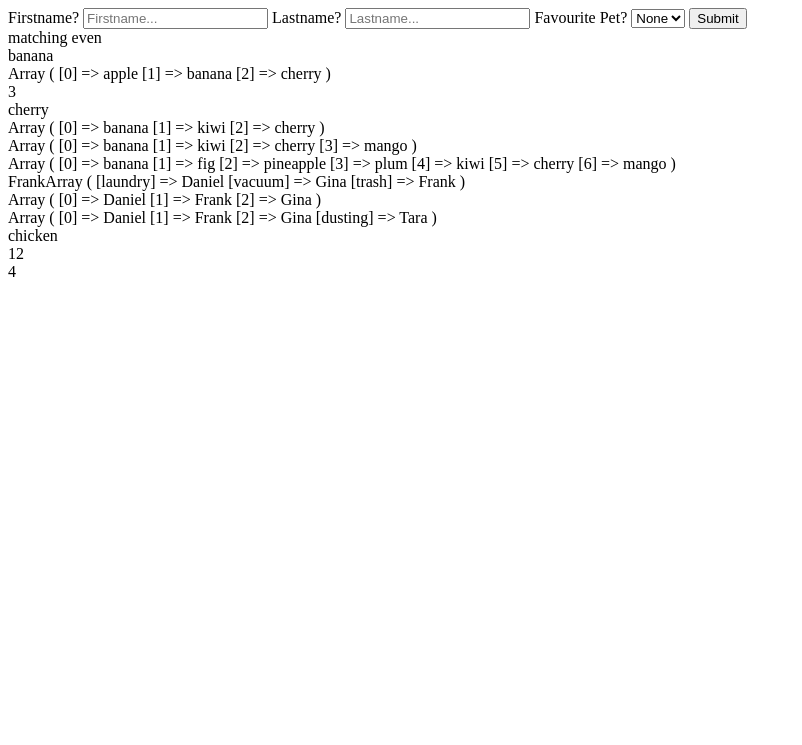
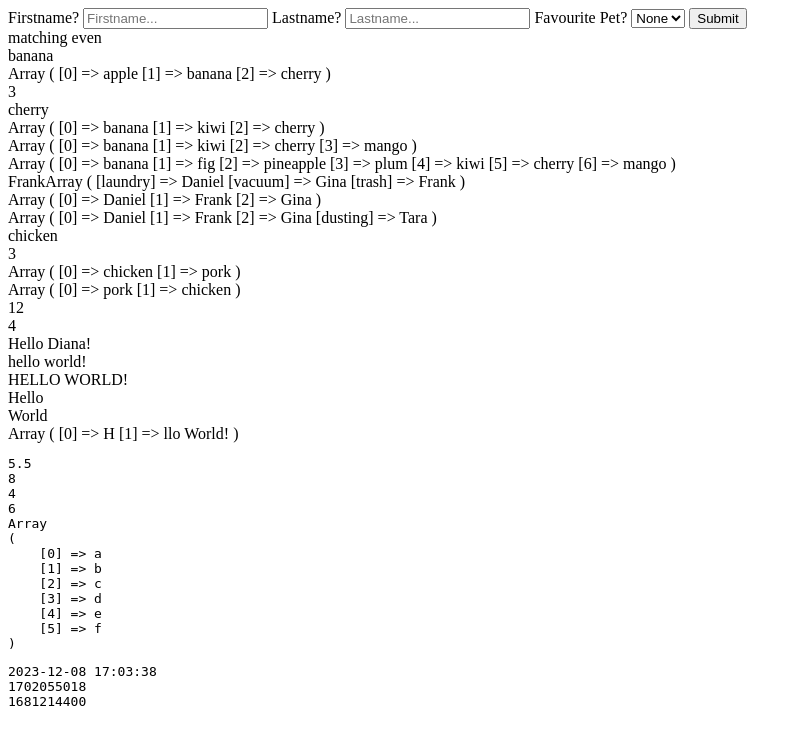
Before and after one commit to smilenayeon/php-practice, a PHP site: page / in a window 1280 px wide. Shown: the top 745 px of the page, without its empty margins (0-802 px from the left). Run offline with PHP 8.4, Linux system fonts and the light colour scheme.

Commit message:
built in function in php

```diff
--- a/index.php
+++ b/index.php
@@ -80,12 +80,40 @@ $food = [
     "vegetable" => array("carrot", "lettuce")
 ];
 echo $food["meat"][0] . "<br>";
-
+echo count($food["meat"])  . "<br>"; //get 3
+array_pop($food["meat"]);
+print_r($food["meat"]);
+echo "<br>";
+print_r(array_reverse($food["meat"]));
+echo "<br>";
 
 $string = "Hello World!";
 echo strlen($string) . "<br>";
 echo strpos($string, "o") . "<br>";
+echo str_replace("World", "Diana", $string) . "<br>";
+echo strtolower($string) . "<br>";
+echo strtoupper($string) . "<br>";
+echo substr($string, 0, 5) . "<br>";
+echo substr($string, 6, -1) . "<br>";
+print_r( explode("e", $string)); //get [H] and [llo World!] -- explodes the given letter of the string and give the cut strings into arrays.
+echo "<pre>";
 
+$number=-5.5;
+echo abs($number) . "<br>"; // give 5.5 --just give the absolute value
+echo pow(2,3) . "<br>";
+echo sqrt(16)  . "<br>";
+echo rand(1,10) . "<br>";
+
+
+$array1= ["a", "b","c"];
+$array2=["d","e","f"];
+print_r(array_merge($array1, $array2));
+echo "<pre>";
+
+echo date("Y-m-d H:i:s") . "<br>"; // current date year-month-date hour-minuite-second
+echo time() . "<br>"; // shows how many seconds passed from 1970. January, 1st--aka unix time stamp
+$date = "2023-04-11 12:00:00";
+echo strtotime($date); // 1970,January,1st~ the given  date and time in seconds.
 ?>
 </body>
 </html>
```
